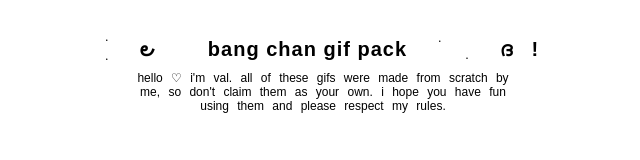
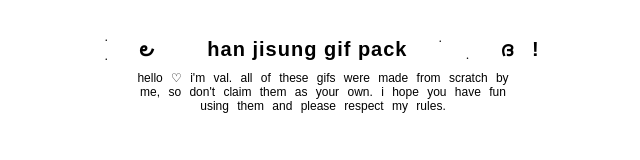
Before and after one commit to gifsbyval/han, a plain HTML site: page index.html in a window 1280 px wide. Shown: the full height of the page, 317-957 px from the left. Drawn offline with Linux system fonts and the light colour scheme; no server answers.

Commit message:
Update index.html

```diff
--- a/index.html
+++ b/index.html
@@ -58,7 +58,7 @@
 </head>
 <body>
     <div id="header">
-        <h1>ׅ ׄ  &nbsp;&nbsp;&nbsp;౿ &nbsp;&nbsp;&nbsp; &nbsp;&nbsp;&nbsp;bang chan gif pack   &nbsp;&nbsp;&nbsp; ׂ  &nbsp;&nbsp;&nbsp;  ִ  &nbsp;&nbsp;&nbsp;ദㅤ!</h1>
+        <h1>ׅ ׄ  &nbsp;&nbsp;&nbsp;౿ &nbsp;&nbsp;&nbsp; &nbsp;&nbsp;&nbsp;han jisung gif pack   &nbsp;&nbsp;&nbsp; ׂ  &nbsp;&nbsp;&nbsp;  ִ  &nbsp;&nbsp;&nbsp;ദㅤ!</h1>
         <h2>hello ♡ i'm val. all of these gifs were made from scratch by me, so don't claim them as your own. i hope you have fun using them and please respect my rules.</h2>
     </div>
 
```
